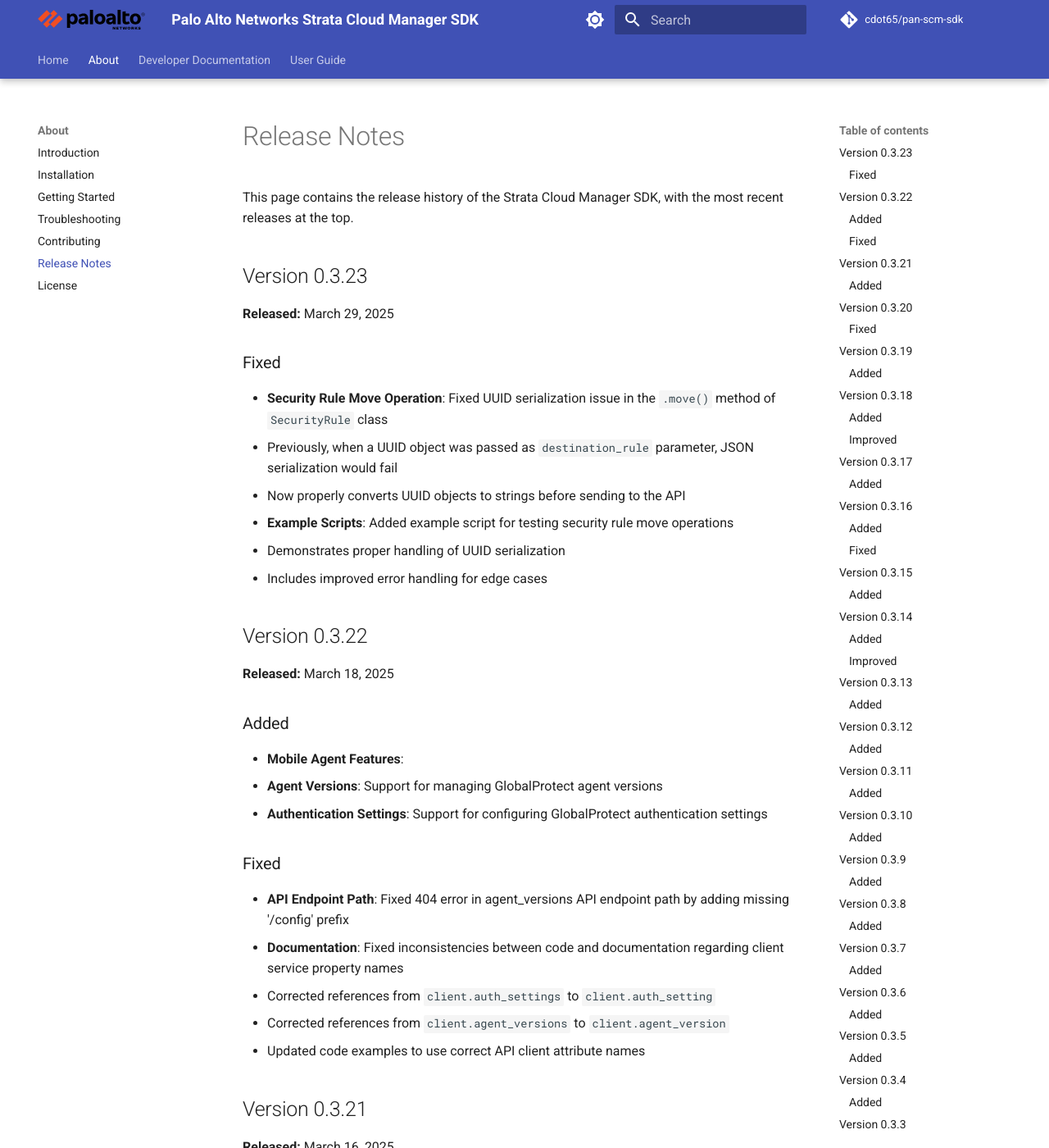
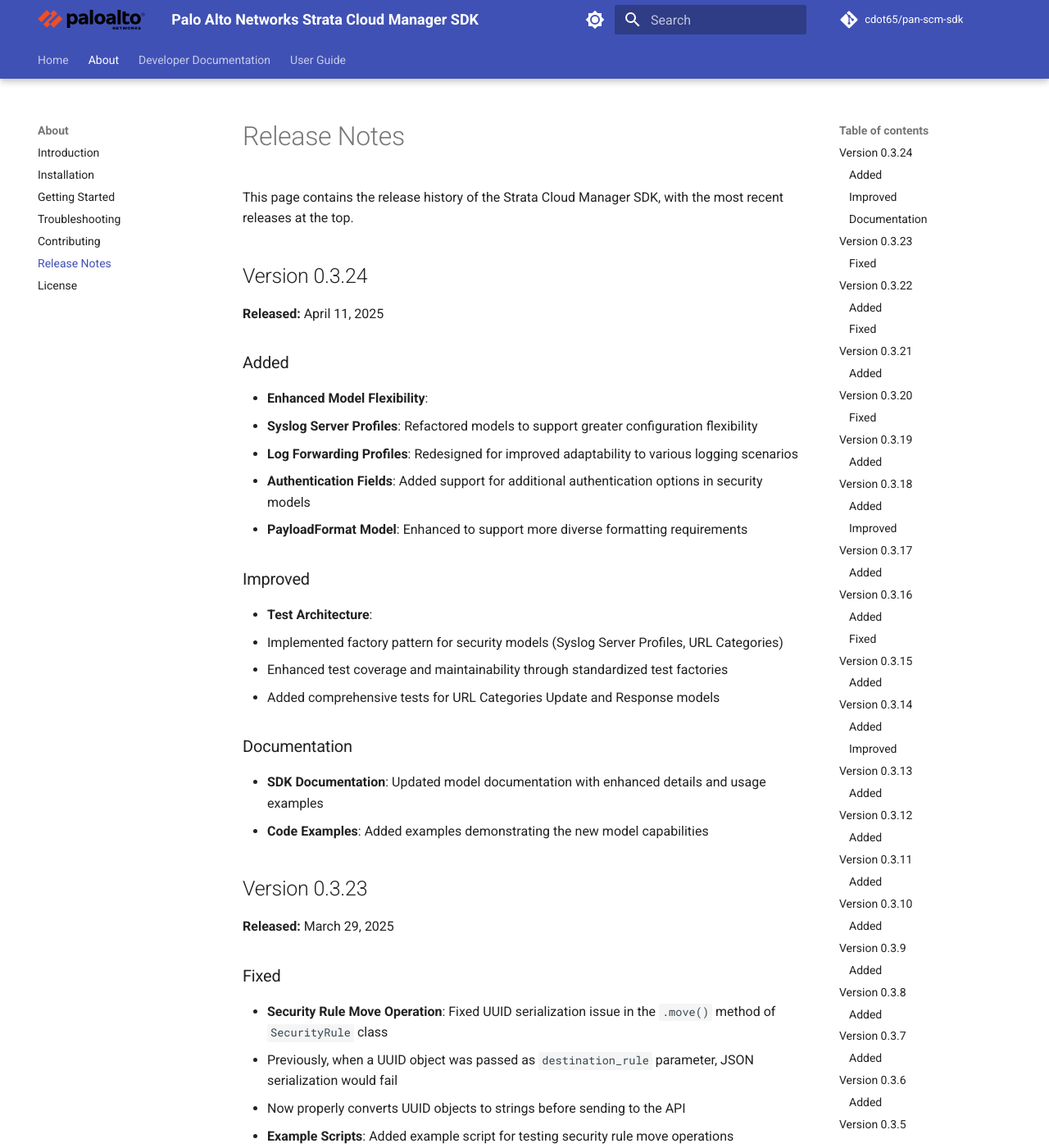
Before and after one commit to cdot65/pan-scm-sdk, an MkDocs documentation site: the page built from docs/about/release-notes.md, in a window 1280 px wide and 1400 px high. Shown: the whole window at 82% size. Built offline with MkDocs 1.6.1 and Material for MkDocs 9.7.7, drawn with Linux system fonts in a browser that asks for light colours; comment, search, counter and statistics services are not loaded.

Commit message:
Add release notes and bump version to 0.3.24
This update introduces enhanced model flexibility, improved test architecture, and expanded SDK documentation. Additionally, the project version has been updated in `pyproject.toml` to reflect the new release.

```diff
--- a/docs/about/release-notes.md
+++ b/docs/about/release-notes.md
@@ -1,6 +1,30 @@
 # Release Notes
 
 This page contains the release history of the Strata Cloud Manager SDK, with the most recent releases at the top.
+
+## Version 0.3.24
+
+**Released:** April 11, 2025
+
+### Added
+
+- **Enhanced Model Flexibility**:
+  - **Syslog Server Profiles**: Refactored models to support greater configuration flexibility
+  - **Log Forwarding Profiles**: Redesigned for improved adaptability to various logging scenarios
+  - **Authentication Fields**: Added support for additional authentication options in security models
+  - **PayloadFormat Model**: Enhanced to support more diverse formatting requirements
+
+### Improved
+
+- **Test Architecture**:
+  - Implemented factory pattern for security models (Syslog Server Profiles, URL Categories)
+  - Enhanced test coverage and maintainability through standardized test factories
+  - Added comprehensive tests for URL Categories Update and Response models
+
+### Documentation
+
+- **SDK Documentation**: Updated model documentation with enhanced details and usage examples
+- **Code Examples**: Added examples demonstrating the new model capabilities
 
 ## Version 0.3.23
 
--- a/pyproject.toml
+++ b/pyproject.toml
@@ -1,6 +1,6 @@
 [tool.poetry]
 name = "pan-scm-sdk"
-version = "0.3.23"
+version = "0.3.24"
 description = "Python SDK for Palo Alto Networks Strata Cloud Manager."
 authors = ["Calvin Remsburg <calvin@cdot.io>"]
 license = "Apache 2.0"
```
